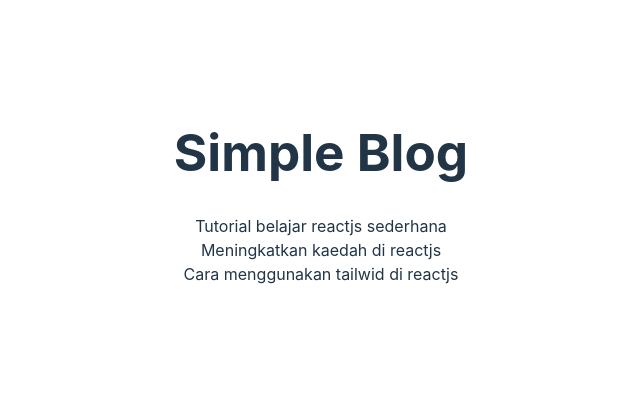
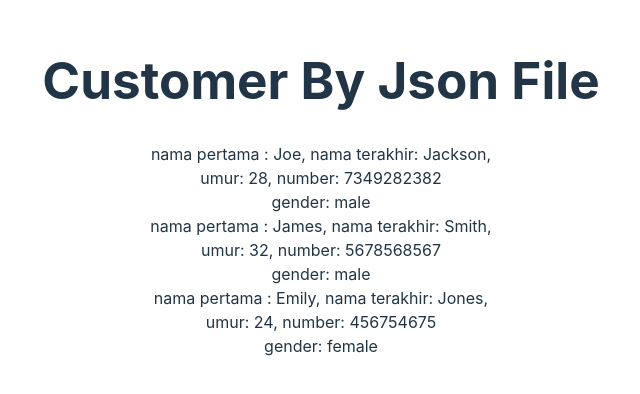
Before and after one commit to mohdxnizamv/belajar-reactjs, a React (Vite) app: page / in a window 1280 px wide. Shown: the part 212-606 px from the top of the page, without its empty margins (319-959 px from the left). Built offline with nearby package versions, Linux system fonts and the light colour scheme.

Commit message:
commit : add json file

```diff
--- a/src/components/Article.jsx
+++ b/src/components/Article.jsx
@@ -1,12 +1,19 @@
 function Article(props) {
   return (
     <>
-      <div>{props.name}</div>
+      <div>{props.title}</div>
       <div>
-        {props.family.map((title) => {
+        nama pertama : {props.firstName}, nama terakhir: {props.lastName},
+      </div>
+      <div>
+        umur: {props.age}, number: {props.number}
+      </div>
+      <div>gender: {props.gender}</div>
+      {/* <div>
+        {props.titles.map((title) => {
           return <div>{title}</div>;
         })}
-      </div>
+      </div> */}
     </>
   );
 }
--- a/src/pages/Index.jsx
+++ b/src/pages/Index.jsx
@@ -1,11 +1,19 @@
 import posts from "../posts.json";
+import Article from "../components/Article";
+
 function Homepage() {
   return (
     <>
-      <h1>Simple Blog</h1>
-      {posts.map((blog) => {
-        return <div>{blog.title}</div>;
-      })}
+      <h1>Customer By Json File</h1>
+      {posts.map((blog) => (
+        <Article
+          firstName={blog.firstName}
+          lastName={blog.lastName}
+          gender={blog.gender}
+          age={blog.age}
+          number={blog.number}
+        />
+      ))}
     </>
   );
 }
--- a/src/posts.json
+++ b/src/posts.json
@@ -1,17 +1,23 @@
 [
   {
-    "title": "Tutorial belajar reactjs sederhana",
-    "tag": ["react", "frontend"],
-    "date": "2023-01-01"
+    "firstName": "Joe",
+    "lastName": "Jackson",
+    "gender": "male",
+    "age": 28,
+    "number": "7349282382"
   },
   {
-    "title": "Meningkatkan kaedah di reactjs",
-    "tag": ["react", "tailwind"],
-    "date": "2023-01-02"
+    "firstName": "James",
+    "lastName": "Smith",
+    "gender": "male",
+    "age": 32,
+    "number": "5678568567"
   },
   {
-    "title": "Cara menggunakan tailwid di reactjs",
-    "tag": ["react", "css"],
-    "date": "2023-01-03"
+    "firstName": "Emily",
+    "lastName": "Jones",
+    "gender": "female",
+    "age": 24,
+    "number": "456754675"
   }
 ]
```
